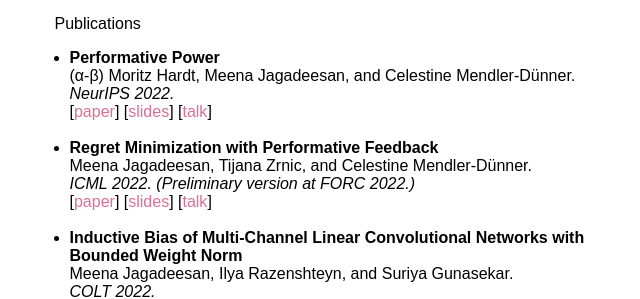
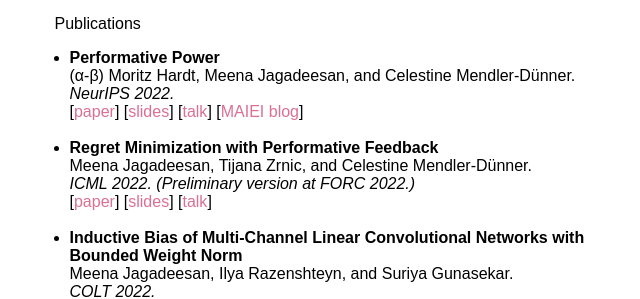
Before and after one commit to mjagadeesan/mjagadeesan.github.io, a Jekyll site: the page built from index.html, in a window 1280 px wide and 900 px high, scrolled down 532 px. Shown: the part 157-456 px from the top of the window, without its empty margins (423-1063 px from the left). Built offline with Jekyll 4.4.1, drawn with Linux system fonts in a browser that asks for light colours; some web fonts are replaced.

Commit message:
added blog post

```diff
--- a/index.html
+++ b/index.html
@@ -26,7 +26,7 @@ layout: default
 	<li><b><span>Performative Power</span></b><br>
 	(α-β) Moritz Hardt, Meena Jagadeesan, and Celestine Mendler-Dünner. <br>
 	<span><em>NeurIPS 2022.</em></span><br>
-	[<a href=https://arxiv.org/abs/2203.17232v2>paper</a>] [<a href=research/PerformativePowerSlides.pdf>slides</a>] [<a href=https://recorder-v3.slideslive.com/#/share?share=72455&s=066bf13a-d67b-47c6-8051-69e31c6a7c1e>talk</a>]<br><br></li>
+	[<a href=https://arxiv.org/abs/2203.17232v2>paper</a>] [<a href=research/PerformativePowerSlides.pdf>slides</a>] [<a href=https://recorder-v3.slideslive.com/#/share?share=72455&s=066bf13a-d67b-47c6-8051-69e31c6a7c1e>talk</a>] [<a href=https://montrealethics.ai/performative-power/>MAIEI blog</a>]<br><br></li>
 	<li><b><span>Regret Minimization with Performative Feedback</span></b><br>
 	Meena Jagadeesan, Tijana Zrnic, and Celestine Mendler-Dünner. <br>
 	<span><em>ICML 2022. (Preliminary version at FORC 2022.)</em></span><br>
```
